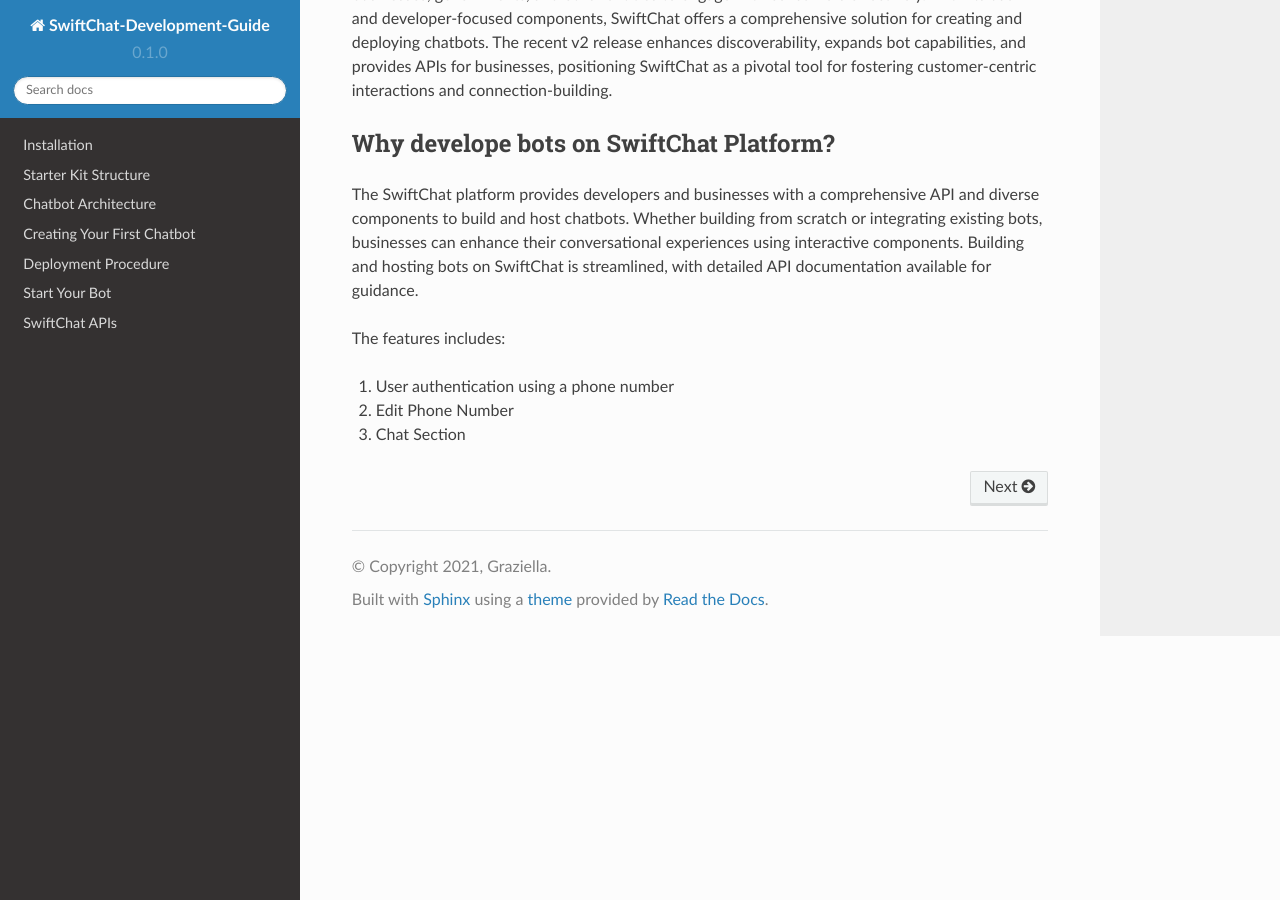
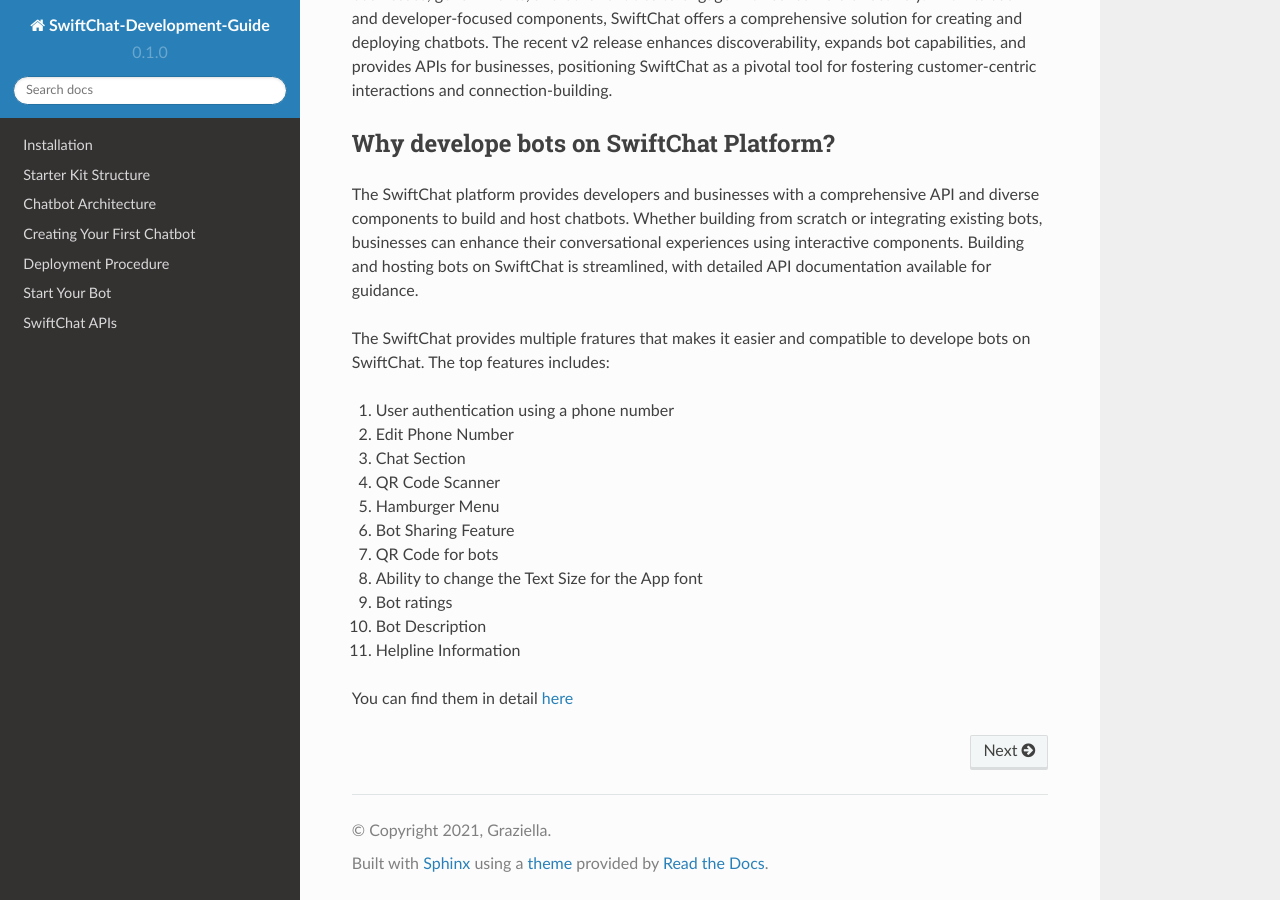
Before and after one commit to Priyanka-sharma181/Chatbot-Development-Guide, a Sphinx documentation site: the page built from docs/source/index.rst, in a window 1280 px wide and 900 px high, scrolled down 503 px. Built offline with Sphinx 7.4.7 and the Read the Docs theme 2.0.0, drawn with Linux system fonts in a browser that asks for light colours.

```diff
--- a/docs/source/index.rst
+++ b/docs/source/index.rst
@@ -13,11 +13,22 @@
 ------------------------
 The SwiftChat platform provides developers and businesses with a comprehensive API and diverse components to build and host chatbots. Whether building from scratch or integrating existing bots, businesses can enhance their conversational experiences using interactive components. Building and hosting bots on SwiftChat is streamlined, with detailed API documentation available for guidance.
 
-The features includes:
+The SwiftChat provides multiple fratures that makes it easier and compatible to develope bots on SwiftChat. The top features includes:
 
 1. User authentication using a phone number
 2. Edit Phone Number
 3. Chat Section
+4. QR Code Scanner
+5. Hamburger Menu
+6. Bot Sharing Feature
+7. QR Code for bots
+8. Ability to change the Text Size for the App font
+9. Bot ratings
+10. Bot Description
+11. Helpline Information
+
+You can find them in detail `here <https://swiftchat.ai/swiftchatapp/swiftchat-platform-for-end-users/>`_
+
 
 
 .. toctree::
```
